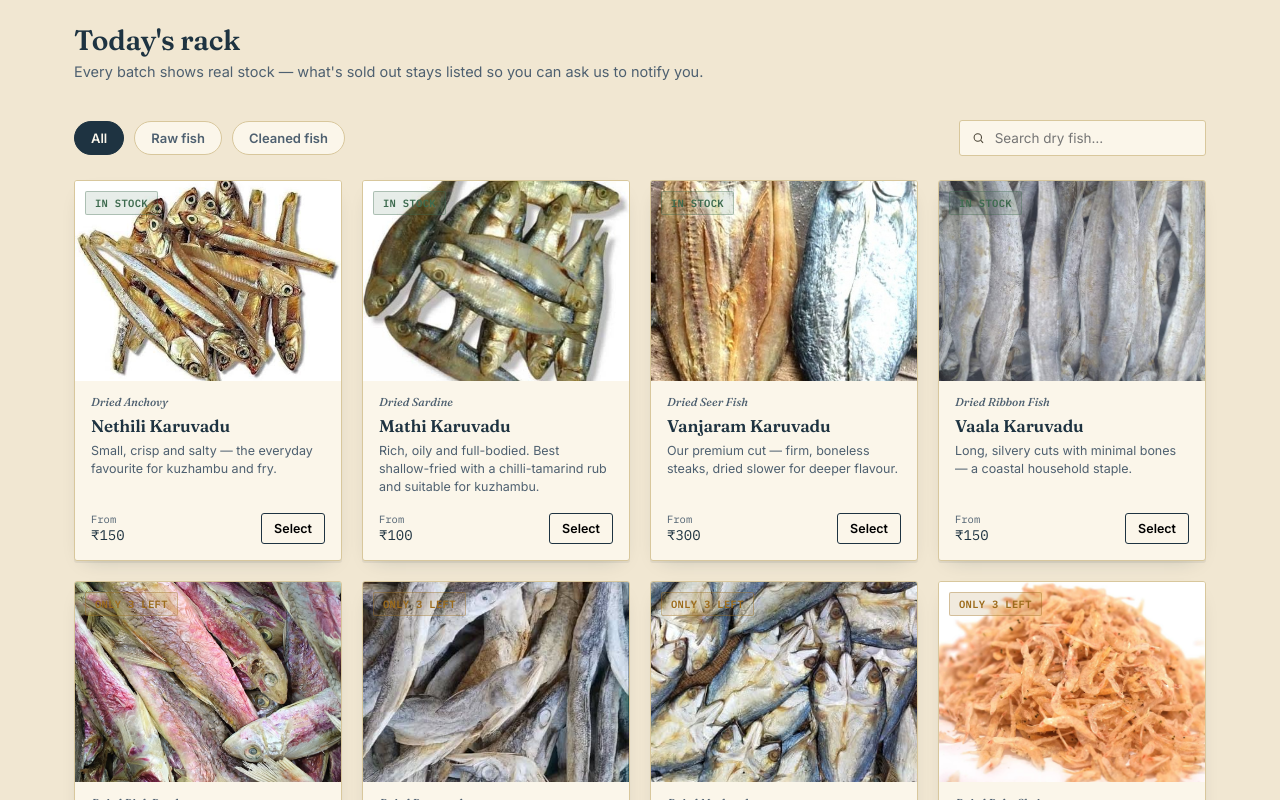
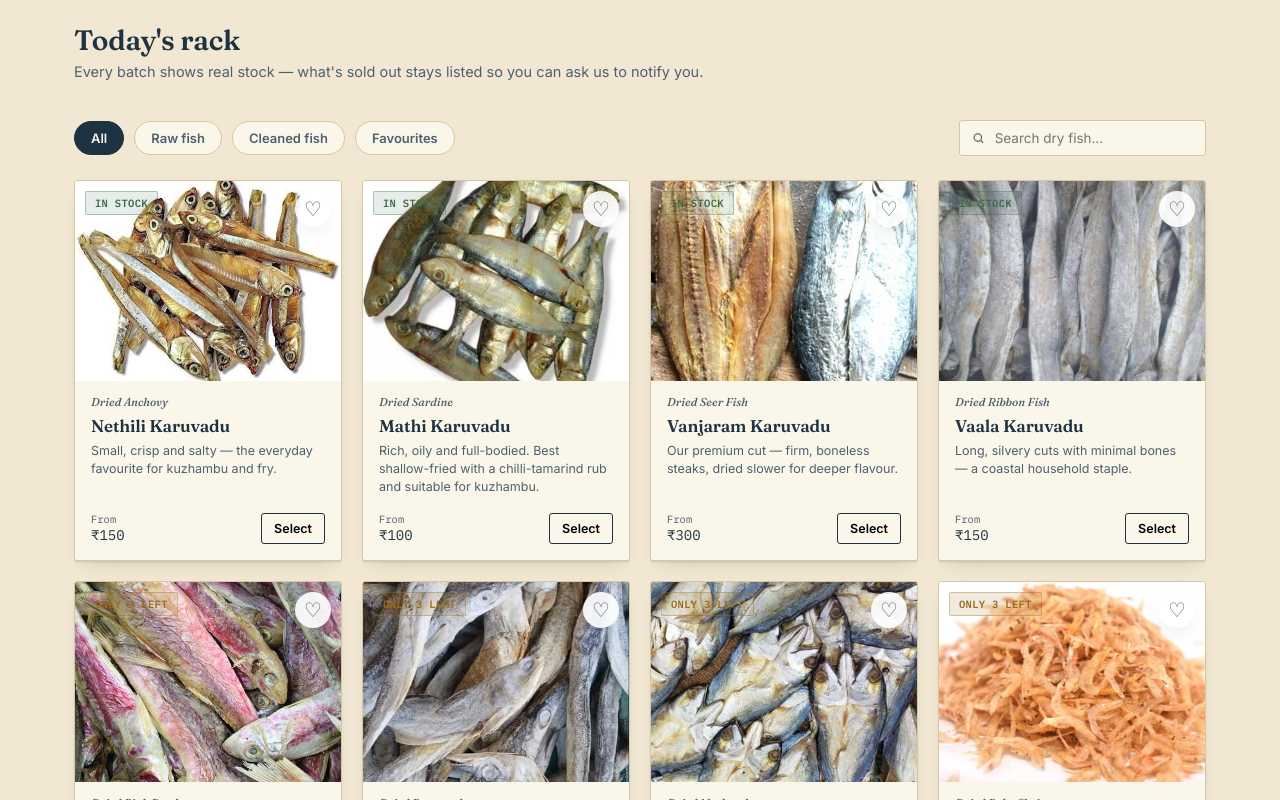
Before and after one commit to Raaj-16/SudarOliSeafoods-client, a React (Vite) app: page / in a window 1280 px wide. Shown: the part 680-1480 px from the top of the page. Built offline with nearby package versions, Linux system fonts and the light colour scheme; no server answers.

Commit message:
Fix favorites product identity

```diff
--- a/src/App.jsx
+++ b/src/App.jsx
@@ -4,12 +4,25 @@ import Home from './components/Home.jsx'
 import PDP from './components/PDP.jsx'
 import Process from './components/Process.jsx'
 import BulkOrders from './components/BulkOrders.jsx'
+import FavouritesPage from './components/FavouritesPage.jsx'
 import CartDrawer from './components/CartDrawer.jsx'
 import CheckoutModal from './components/CheckoutModal.jsx'
 import Toast from './components/Toast.jsx'
 import Footer from './components/Footer.jsx'
 import { PRODUCTS } from './data/products.js'
 import { WHATSAPP_NUMBER } from './config.js'
+
+const FAVORITES_KEY = 'sudaroli-favourites'
+
+function loadFavorites() {
+  try {
+    const saved = JSON.parse(localStorage.getItem(FAVORITES_KEY) || '[]')
+    if (!Array.isArray(saved)) return []
+    return [...new Set(saved.map((id) => id.includes('-') ? id : `${id}-raw`))]
+  } catch {
+    return []
+  }
+}
 
 function getHashRoute() {
   const raw = (window.location.hash || '').replace(/^#/, '').replace(/^\/+/, '').trim()
@@ -18,6 +31,7 @@ function getHashRoute() {
   if (parts[0] === 'product' && parts[1]) return 'pdp'
   if (parts[0] === 'process') return 'process'
   if (parts[0] === 'bulk') return 'bulk'
+  if (parts[0] === 'favourites') return 'favourites'
   if (parts[0] === 'cart') return 'cart'
   return 'home'
 }
@@ -32,6 +46,8 @@ function getProductIdFromHash() {
 export default function App() {
   const [view, setView] = useState(getHashRoute)
   const [currentProductId, setCurrentProductId] = useState(() => getProductIdFromHash())
+  const [shopFilter, setShopFilter] = useState('all')
+  const [favoriteIds, setFavoriteIds] = useState(loadFavorites)
   const [cart, setCart] = useState([])
   const [cartOpen, setCartOpen] = useState(false)
   const [checkoutOpen, setCheckoutOpen] = useState(false)
@@ -56,6 +72,8 @@ export default function App() {
           return '#/process'
         case 'bulk':
           return '#/bulk'
+        case 'favourites':
+          return '#/favourites'
         case 'cart':
           return '#/cart'
         default:
@@ -99,7 +117,17 @@ export default function App() {
     setRoute('cart')
   }
 
+  function openFavourites() {
+    setShopFilter('all')
+    setRoute('favourites')
+  }
+
+  function setFilter(nextFilter) {
+    setShopFilter(nextFilter)
+  }
+
   function scrollToShop() {
+    setShopFilter('all')
     if (view !== 'home') {
       pendingScroll.current = 'shop'
       setRoute('home')
@@ -159,6 +187,13 @@ export default function App() {
         return
       }
 
+      if (route === 'favourites') {
+        setView('favourites')
+        setCurrentProductId(null)
+        setCartOpen(false)
+        return
+      }
+
       if (route === 'cart') {
         setView('cart')
         setCurrentProductId(null)
@@ -183,6 +218,10 @@ export default function App() {
       })
     }
   }, [view])
+
+  useEffect(() => {
+    localStorage.setItem(FAVORITES_KEY, JSON.stringify(favoriteIds))
+  }, [favoriteIds])
 
   function addToCart(product, weight, qty) {
     setCart((prev) => {
@@ -237,6 +276,7 @@ export default function App() {
 
   const cartCount = cart.reduce((a, c) => a + c.qty, 0)
   const cartSubtotal = cart.reduce((a, c) => a + c.price * c.qty, 0)
+  const favoriteCount = favoriteIds.length
 
   return (
     <>
@@ -250,10 +290,31 @@ export default function App() {
         onOpenPDP={openPDP}
         cartCount={cartCount}
         onOpenCart={openCart}
+        onOpenFavourites={openFavourites}
+        favouriteCount={favoriteCount}
       />
 
       {view === 'home' && (
-        <Home onOpenPDP={openPDP} onShopClick={scrollToShop} onAboutClick={scrollToAbout} onSeeProcess={showProcess} />
+        <Home
+          onOpenPDP={openPDP}
+          onShopClick={scrollToShop}
+          onAboutClick={scrollToAbout}
+          onSeeProcess={showProcess}
+          onOpenFavourites={openFavourites}
+          shopFilter={shopFilter}
+          setShopFilter={setFilter}
+          favoriteIds={favoriteIds}
+          setFavoriteIds={setFavoriteIds}
+        />
+      )}
+
+      {view === 'favourites' && (
+        <FavouritesPage
+          favoriteIds={favoriteIds}
+          setFavoriteIds={setFavoriteIds}
+          onOpenPDP={openPDP}
+          onBackShop={scrollToShop}
+        />
       )}
 
       {view === 'pdp' && currentProductId && (
--- a/src/components/CartDrawer.jsx
+++ b/src/components/CartDrawer.jsx
@@ -27,7 +27,7 @@ export default function CartDrawer({ open, cart, onClose, onRemove, onCheckout,
                 Head back to the rack and pick something out.
               </p>
               <button className="btn btn-outline btn-sm" onClick={onBrowse}>
-                Browse dry fish
+                Shop dry fish
               </button>
             </div>
           ) : (
--- /dev/null
+++ b/src/components/FavouritesPage.jsx
@@ -0,0 +1,86 @@
+import ProductIcon from './ProductIcon.jsx'
+import { PRODUCTS, stockLabel, minPrice, stockStatus } from '../data/products.js'
+
+export default function FavouritesPage({ favoriteIds, setFavoriteIds, onOpenPDP, onBackShop }) {
+  const favProducts = PRODUCTS.filter((p) => favoriteIds.includes(p.id))
+
+  function toggleFavorite(productId) {
+    setFavoriteIds((prev) => prev.includes(productId) ? prev.filter((id) => id !== productId) : [...prev, productId])
+  }
+
+  return (
+    <section className="section" id="favourites-page">
+      <div className="wrap">
+        <div className="section-head">
+          <div>
+            <h2>Your favourites</h2>
+            <p>Saved products from the shop, kept here for quick ordering.</p>
+          </div>
+          <button className="btn btn-outline btn-sm" onClick={onBackShop}>Shop</button>
+        </div>
+
+        {favProducts.length === 0 ? (
+          <div className="cart-empty" style={{ maxWidth: 560, margin: '24px auto 0' }}>
+            <svg viewBox="0 0 24 24" fill="none" stroke="currentColor" strokeWidth="1.6">
+              <path d="M12 21s-6.7-4.35-9.33-8.07C.74 10.76 2.12 5 7.12 5c2.12 0 3.4 1.15 4.88 2.8C13.48 6.15 14.76 5 16.88 5c5 0 6.38 5.76 4.45 7.93C18.7 16.65 12 21 12 21z" />
+            </svg>
+            <p>
+              No favourites saved yet.
+              <br />
+              Tap the heart on any fish card to save it here.
+            </p>
+            <button className="btn btn-outline btn-sm" onClick={onBackShop}>Go to shop</button>
+          </div>
+        ) : (
+          <div className="grid">
+            {favProducts.map((p) => {
+              const s = stockStatus(p)
+              return (
+                <div className={`card${s === 'out' ? ' disabled' : ''}`} key={p.id}>
+                  <div className="card-img-wrap">
+                    <button
+                      className="card-img"
+                      style={{ border: 'none', padding: 0, width: '100%', cursor: 'pointer' }}
+                      onClick={() => onOpenPDP(p.id)}
+                      aria-label={`View ${p.name}`}
+                    >
+                      <span className={`badge ${s}`}>{stockLabel(p)}</span>
+                      <ProductIcon icon={p.icon} image={p.image} alt={p.name} />
+                    </button>
+
+                    <button
+                      type="button"
+                      className="card-fav active"
+                      onClick={(e) => {
+                        e.stopPropagation()
+                        toggleFavorite(p.id)
+                      }}
+                      aria-label={`Remove ${p.name} from favourites`}
+                      title="Remove from favourites"
+                    >
+                      ♥
+                    </button>
+                  </div>
+
+                  <div className="card-body">
+                    <div className="local">{p.local}</div>
+                    <h3>{p.name}</h3>
+                    <div className="desc">{p.desc}</div>
+                    <div className="card-foot">
+                      <div className="price-from">
+                        <span>From</span>₹{minPrice(p)}
+                      </div>
+                      <button className="view" onClick={() => onOpenPDP(p.id)}>
+                        {s === 'out' ? 'View' : 'Select'}
+                      </button>
+                    </div>
+                  </div>
+                </div>
+              )
+            })}
+          </div>
+        )}
+      </div>
+    </section>
+  )
+}
--- a/src/components/Home.jsx
+++ b/src/components/Home.jsx
@@ -3,12 +3,19 @@ import TrustStrip from './TrustStrip.jsx'
 import Shop from './Shop.jsx'
 import About from './About.jsx'
 
-export default function Home({ onOpenPDP, onShopClick, onAboutClick, onSeeProcess }) {
+export default function Home({ onOpenPDP, onShopClick, onAboutClick, onSeeProcess, onOpenFavourites, shopFilter, setShopFilter, favoriteIds, setFavoriteIds }) {
   return (
     <div id="view-home">
       <Hero onShopClick={onShopClick} onAboutClick={onAboutClick} onOpenPDP={onOpenPDP} />
       <TrustStrip />
-      <Shop onOpenPDP={onOpenPDP} />
+      <Shop
+        onOpenPDP={onOpenPDP}
+        filter={shopFilter}
+        setFilter={setShopFilter}
+        onOpenFavourites={onOpenFavourites}
+        favoriteIds={favoriteIds}
+        setFavoriteIds={setFavoriteIds}
+      />
       <About onSeeProcess={onSeeProcess} />
     </div>
   )
--- a/src/components/ProductCard.jsx
+++ b/src/components/ProductCard.jsx
@@ -1,10 +1,12 @@
 import ProductIcon from './ProductIcon.jsx'
 import { stockStatus, stockLabel, minPrice } from '../data/products.js'
 
-export default function ProductCard({ product: p, onOpenPDP }) {
+export default function ProductCard({ product: p, onOpenPDP, isFavorite, onToggleFavorite }) {
   const s = stockStatus(p)
+
   return (
     <div className={`card${s === 'out' ? ' disabled' : ''}`}>
+      <div className="card-img-wrap">
         <button
           className="card-img"
           style={{ border: 'none', padding: 0, width: '100%', cursor: 'pointer' }}
@@ -14,6 +16,21 @@ export default function ProductCard({ product: p, onOpenPDP }) {
           <span className={`badge ${s}`}>{stockLabel(p)}</span>
           <ProductIcon icon={p.icon} image={p.image} alt={p.name} />
         </button>
+
+        <button
+          type="button"
+          className={`card-fav ${isFavorite ? 'active' : ''}`}
+          onClick={(e) => {
+            e.stopPropagation()
+            onToggleFavorite(p.id)
+          }}
+          aria-label={isFavorite ? `Remove ${p.name} from favourites` : `Add ${p.name} to favourites`}
+          title={isFavorite ? 'Remove from favourites' : 'Add to favourites'}
+        >
+          {isFavorite ? '♥' : '♡'}
+        </button>
+      </div>
+
       <div className="card-body">
         <div className="local">{p.local}</div>
         <h3>{p.name}</h3>
--- a/src/components/Shop.jsx
+++ b/src/components/Shop.jsx
@@ -2,16 +2,26 @@ import { useState } from 'react'
 import ProductCard from './ProductCard.jsx'
 import { PRODUCTS } from '../data/products.js'
 
-export default function Shop({ onOpenPDP }) {
-  const [filter, setFilter] = useState('all')
+export default function Shop({ onOpenPDP, filter: activeFilter, setFilter, onOpenFavourites, favoriteIds, setFavoriteIds }) {
   const [search, setSearch] = useState('')
 
+  const favorites = favoriteIds
+
   const q = search.toLowerCase().trim()
+  const favouritesCount = favorites.length
   const list = PRODUCTS.filter((p) => {
-    const matchCat = filter === 'all' || p.cat === filter
+    const matchFavorites = activeFilter !== 'favourites' || favorites.includes(p.id)
+    const matchCat = activeFilter === 'all' || activeFilter === 'favourites' ? true : p.cat === activeFilter
     const matchQ = !q || p.name.toLowerCase().includes(q) || p.local.toLowerCase().includes(q)
-    return matchCat && matchQ
+    return matchFavorites && matchCat && matchQ
   })
+
+  function toggleFavorite(productId) {
+    setFavoriteIds((prev) => {
+      const next = prev.includes(productId) ? prev.filter((id) => id !== productId) : [...prev, productId]
+      return next
+    })
+  }
 
   return (
     <section className="section" id="shop">
@@ -24,14 +34,17 @@ export default function Shop({ onOpenPDP }) {
         </div>
 
         <div className="filters">
-          <button className={`chip${filter === 'all' ? ' active' : ''}`} onClick={() => setFilter('all')}>
+          <button className={`chip${activeFilter === 'all' ? ' active' : ''}`} onClick={() => setFilter('all')}>
             All
           </button>
-          <button className={`chip${filter === 'Raw' ? ' active' : ''}`} onClick={() => setFilter('Raw')}>
+          <button className={`chip${activeFilter === 'Raw' ? ' active' : ''}`} onClick={() => setFilter('Raw')}>
             Raw fish
           </button>
-          <button className={`chip${filter === 'Cleaned' ? ' active' : ''}`} onClick={() => setFilter('Cleaned')}>
+          <button className={`chip${activeFilter === 'Cleaned' ? ' active' : ''}`} onClick={() => setFilter('Cleaned')}>
             Cleaned fish
+          </button>
+          <button className={`chip${activeFilter === 'favourites' ? ' active' : ''}`} onClick={onOpenFavourites}>
+            Favourites {favouritesCount > 0 ? `(${favouritesCount})` : ''}
           </button>
           <div className="search-box">
             <svg width="14" height="14" viewBox="0 0 24 24" fill="none" stroke="#4A4436" strokeWidth="2">
@@ -49,10 +62,20 @@ export default function Shop({ onOpenPDP }) {
 
         <div className="grid">
           {list.length ? (
-            list.map((p) => <ProductCard key={p.id} product={p} onOpenPDP={onOpenPDP} />)
+            list.map((p) => (
+              <ProductCard
+                key={p.id}
+                product={p}
+                onOpenPDP={onOpenPDP}
+                isFavorite={favorites.includes(p.id)}
+                onToggleFavorite={toggleFavorite}
+              />
+            ))
           ) : (
             <p style={{ color: 'var(--ink-soft)', padding: '20px 0' }}>
-              No dry fish matches "{search}" — try another name.
+              {activeFilter === 'favourites'
+                ? 'No favourite items yet — tap the heart icon on any product to save it here.'
+                : `No dry fish matches "${search}" — try another name.`}
             </p>
           )}
         </div>
--- a/src/data/products.js
+++ b/src/data/products.js
@@ -1,87 +1,87 @@
 export const PRODUCTS = [
   {
-    id: 'nethili', name: 'Nethili Karuvadu', local: 'Dried Anchovy', cat: 'Raw',
+    id: 'nethili-raw', name: 'Nethili Karuvadu', local: 'Dried Anchovy', cat: 'Raw',
     desc: 'Small, crisp and salty — the everyday favourite for kuzhambu and fry.',
     stockQty: 40, icon: 'fishA', image: '/products/Nethili.jpeg',
     weights: [{ label: '250 g', price: 150 }, { label: '500 g', price: 300 }, { label: '1 kg', price: 600 }],
   },
   {
-    id: 'mathi', name: 'Mathi Karuvadu', local: 'Dried Sardine', cat: 'Raw',
+    id: 'mathi-raw', name: 'Mathi Karuvadu', local: 'Dried Sardine', cat: 'Raw',
     desc: 'Rich, oily and full-bodied. Best shallow-fried with a chilli-tamarind rub and suitable for kuzhambu.',
     stockQty: 25, icon: 'fishB', image: '/products/Mathi.jpeg',
     weights: [{ label: '250 g', price: 100 }, { label: '500 g', price: 200 }, { label: '1 kg', price: 400 }],
   },
   {
-    id: 'vanjaram', name: 'Vanjaram Karuvadu', local: 'Dried Seer Fish', cat: 'Raw',
+    id: 'vanjaram-raw', name: 'Vanjaram Karuvadu', local: 'Dried Seer Fish', cat: 'Raw',
     desc: 'Our premium cut — firm, boneless steaks, dried slower for deeper flavour.',
     stockQty: 15, icon: 'fishD', image: '/products/Vanjaram.jpeg',
     weights: [{ label: '250 g', price: 300 }, { label: '500 g', price: 600 }, { label: '1 kg', price: 1200 }],
   },
   {
-    id: 'vaala', name: 'Vaala Karuvadu', local: 'Dried Ribbon Fish', cat: 'Raw',
+    id: 'vaala-raw', name: 'Vaala Karuvadu', local: 'Dried Ribbon Fish', cat: 'Raw',
     desc: 'Long, silvery cuts with minimal bones — a coastal household staple.',
     stockQty: 18, icon: 'fishE', image: '/products/Vaalai.jpeg',
     weights: [{ label: '250 g', price: 150 }, { label: '500 g', price: 300 }, { label: '1 kg', price: 600 }],
   },
   {
-    id: 'nagarai', name: 'Nagarai Karuvadu', local: 'Dried Pink Perch', cat: 'Raw',
+    id: 'nagarai-raw', name: 'Nagarai Karuvadu', local: 'Dried Pink Perch', cat: 'Raw',
     desc: 'soft, meaty pieces with a clean coastal flavour — ideal for a quick fry or curry.',
     stockQty: 3, icon: 'fishB', image: '/products/Nagarai.jpeg',
     weights: [{ label: '250 g', price: 125 }, { label: '500 g', price: 250 }, { label: '1 kg', price: 500 }],
   },
    {
-    id: 'seela', name: 'Seela Karuvadu', local: 'Dried Barracuda', cat: 'Raw',
+    id: 'seela-raw', name: 'Seela Karuvadu', local: 'Dried Barracuda', cat: 'Raw',
     desc: 'Delicately salted with a tender bite — delicious pan-fried with onions and chillies.',
     stockQty: 3, icon: 'fishB', image: '/products/Seela.jpeg',
     weights: [{ label: '250 g', price: 125 }, { label: '500 g', price: 250 }, { label: '1 kg', price: 500 }],
   }, {
-    id: 'kaanakaththai', name: 'Kaana Kaththai Karuvadu', local: 'Dried Mackerel', cat: 'Raw',
+    id: 'kaanakaththai-raw', name: 'Kaana Kaththai Karuvadu', local: 'Dried Mackerel', cat: 'Raw',
     desc: 'A flavourful everyday dry fish with a satisfying bite, perfect for kuzhambu.',
     stockQty: 3, icon: 'fishB', image: '/products/Kanakathai.jpeg',
     weights: [{ label: '250 g', price: 125 }, { label: '500 g', price: 250 }, { label: '1 kg', price: 500 }],
   }, {
-    id: 'chennakunni', name: 'Chennakunni', local: 'Dried Baby Shrimp', cat: 'Raw',
+    id: 'chennakunni-raw', name: 'Chennakunni', local: 'Dried Baby Shrimp', cat: 'Raw',
     desc: 'Lightly salted and pleasantly mild — a versatile choice for simple home-style recipes loaded with Protein.',
     stockQty: 3, icon: 'fishB', image: '/products/Chennanguni.jpeg',
     weights: [{ label: '250 g', price: 150 }, { label: '500 g', price: 300 }, { label: '1 kg', price: 600 }],
   },
    {
-    id: 'nethili', name: 'Cleaned Nethili Karuvadu', local: 'Dried Anchovy', cat: 'Cleaned',
+    id: 'nethili-cleaned', name: 'Cleaned Nethili Karuvadu', local: 'Dried Anchovy', cat: 'Cleaned',
     desc: 'Small, crisp and salty — the everyday favourite for kuzhambu and fry.',
     stockQty: 40, icon: 'fishA', image: '/products/Nethili.jpeg',
     weights: [{ label: '250 g', price: 170 }, { label: '500 g', price: 340 }, { label: '1 kg', price: 680 }],
   },
   {
-    id: 'mathi', name: 'Cleaned Mathi Karuvadu', local: 'Dried Sardine', cat: 'Cleaned',
+    id: 'mathi-cleaned', name: 'Cleaned Mathi Karuvadu', local: 'Dried Sardine', cat: 'Cleaned',
     desc: 'Rich, oily and full-bodied. Best shallow-fried with a chilli-tamarind rub and suitable for kuzhambu.',
     stockQty: 25, icon: 'fishB', image: '/products/Mathi.jpeg',
     weights: [{ label: '250 g', price: 120 }, { label: '500 g', price: 240 }, { label: '1 kg', price: 480 }],
   },
   {
-    id: 'vanjaram', name: 'Cleaned Vanjaram Karuvadu', local: 'Dried Seer Fish', cat: 'Cleaned',
+    id: 'vanjaram-cleaned', name: 'Cleaned Vanjaram Karuvadu', local: 'Dried Seer Fish', cat: 'Cleaned',
     desc: 'Our premium cut — firm, boneless steaks, dried slower for deeper flavour.',
     stockQty: 15, icon: 'fishD', image: '/products/Vanjaram.jpeg',
     weights: [{ label: '250 g', price: 320 }, { label: '500 g', price: 640 }, { label: '1 kg', price: 1280 }],
   },
   {
-    id: 'vaala', name: 'Cleaned Vaala Karuvadu', local: 'Dried Ribbon Fish', cat: 'Cleaned',
+    id: 'vaala-cleaned', name: 'Cleaned Vaala Karuvadu', local: 'Dried Ribbon Fish', cat: 'Cleaned',
     desc: 'Long, silvery cuts with minimal bones — a coastal household staple.',
     stockQty: 18, icon: 'fishE', image: '/products/Vaalai.jpeg',
     weights: [{ label: '250 g', price: 170 }, { label: '500 g', price: 340 }, { label: '1 kg', price: 680 }],
   },
   {
-    id: 'nagarai', name: 'Cleaned Nagarai Karuvadu', local: 'Dried Pink Perch', cat: 'Cleaned',
+    id: 'nagarai-cleaned', name: 'Cleaned Nagarai Karuvadu', local: 'Dried Pink Perch', cat: 'Cleaned',
     desc: 'soft, meaty pieces with a clean coastal flavour — ideal for a quick fry or curry.',
     stockQty: 3, icon: 'fishB', image: '/products/Nagarai.jpeg',
     weights: [{ label: '250 g', price: 145 }, { label: '500 g', price: 290 }, { label: '1 kg', price: 580 }],
   },
    {
-    id: 'seela', name: 'Cleaned Seela Karuvadu', local: 'Dried Barracuda', cat: 'Cleaned',
+    id: 'seela-cleaned', name: 'Cleaned Seela Karuvadu', local: 'Dried Barracuda', cat: 'Cleaned',
     desc: 'Delicately salted with a tender bite — delicious pan-fried with onions and chillies.',
     stockQty: 3, icon: 'fishB', image: '/products/Seela.jpeg',
     weights: [{ label: '250 g', price: 145 }, { label: '500 g', price: 290 }, { label: '1 kg', price: 580 }],
   }, {
-    id: 'kaanakaththai', name: 'Cleaned Kaana Kaththai Karuvadu', local: 'Dried Mackerel', cat: 'Cleaned',
+    id: 'kaanakaththai-cleaned', name: 'Cleaned Kaana Kaththai Karuvadu', local: 'Dried Mackerel', cat: 'Cleaned',
     desc: 'A flavourful everyday dry fish with a satisfying bite, perfect for kuzhambu.',
     stockQty: 3, icon: 'fishB', image: '/products/Kanakathai.jpeg',
     weights: [{ label: '250 g', price: 145 }, { label: '500 g', price: 290 }, { label: '1 kg', price: 580 }],
--- a/src/index.css
+++ b/src/index.css
@@ -200,6 +200,7 @@
     display:flex; flex-direction:column; overflow:hidden; text-align:left; padding:0;
     box-shadow:var(--shadow);
   }
+  .card-img-wrap{ position:relative; }
   .card-img{
     position:relative; background:var(--sand-deep); aspect-ratio:4/3; display:block; overflow:hidden;
   }
@@ -207,6 +208,13 @@
   .card-img img{
     display:block; width:100%; height:100%; object-fit:cover; object-position:center;
   }
+  .card-fav{
+    position:absolute; top:10px; right:10px; z-index:3; width:36px; height:36px; border:none; border-radius:50%;
+    background:rgba(255,255,255,0.9); color:var(--ink-soft); box-shadow:0 8px 20px -12px rgba(30,51,65,0.5);
+    font-size:20px; line-height:1; display:flex; align-items:center; justify-content:center; cursor:pointer;
+  }
+  .card-fav.active{ background:var(--rust); color:var(--salt); }
+  .card-fav:hover{ transform:scale(1.03); }
   .badge{
     position:absolute; top:10px; left:10px; z-index:2; font-family:'IBM Plex Mono',monospace; font-size:10.5px; font-weight:600;
     padding:4px 9px; border-radius:2px; letter-spacing:.03em; text-transform:uppercase;
```
Also changed, not shown: src/components/Header.jsx (+7 -1 lines). Lines whose indentation alone changed are shown as unchanged.
